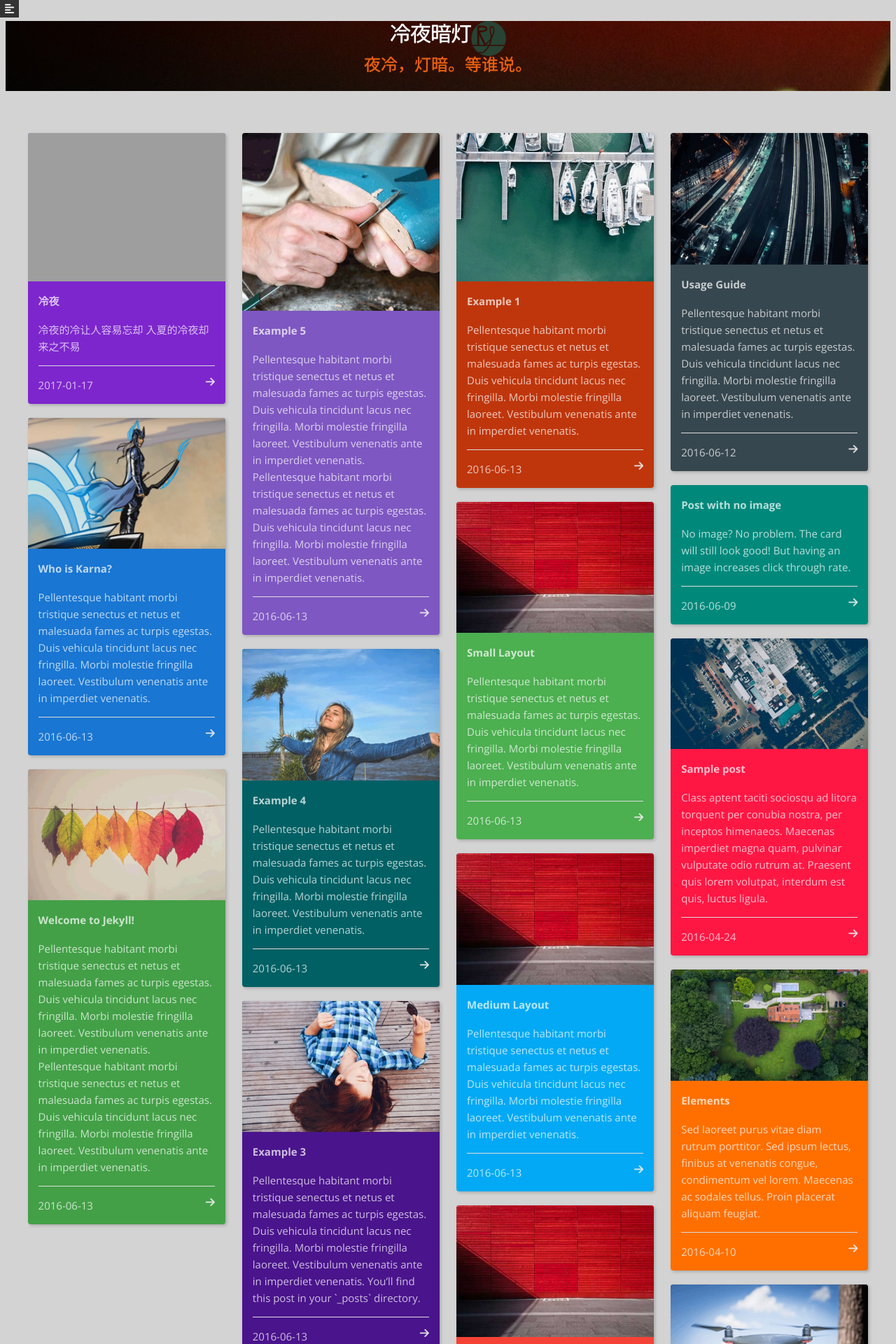
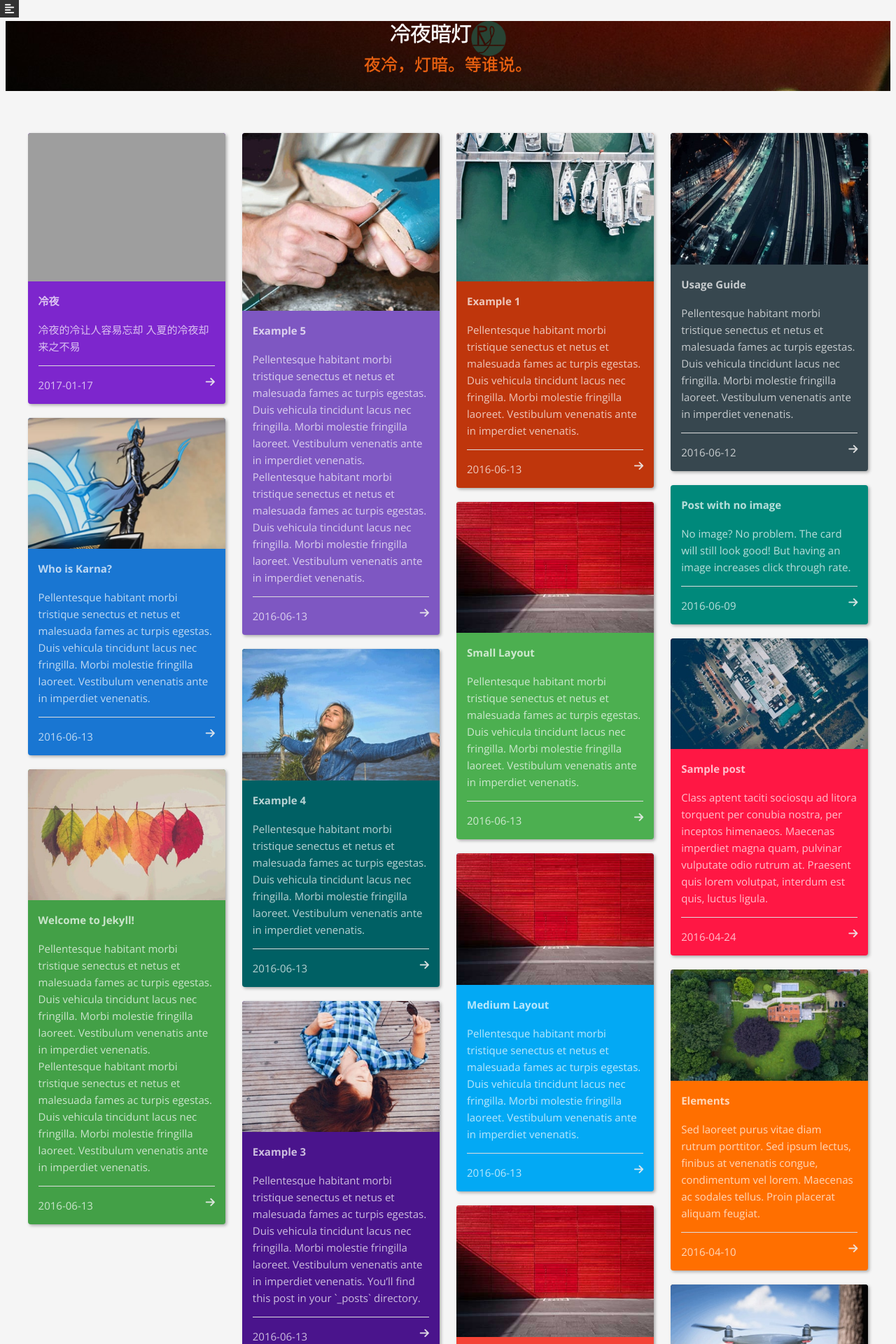
Before and after one commit to GitHubNull/GitHubNull.github.io, a Jekyll site: the page built from index.html, in a window 1280 px wide. Shown: the top 1920 px of the page at 70% size. Built offline with Jekyll 4.4.1, drawn with Linux system fonts in a browser that asks for light colours; nearby versions of some CDN libraries.

Commit message:
update 2017年 01月 17日 星期二 19:47:28 CST

```diff
--- a/_sass/_base.scss
+++ b/_sass/_base.scss
@@ -7,7 +7,7 @@
       }
 
 body {
-         background: #D3D3D3;
+         background: #f5f5f5;
          font-family: $base-font-family;
          font-size: 15px;
          font-weight: 300;
```
